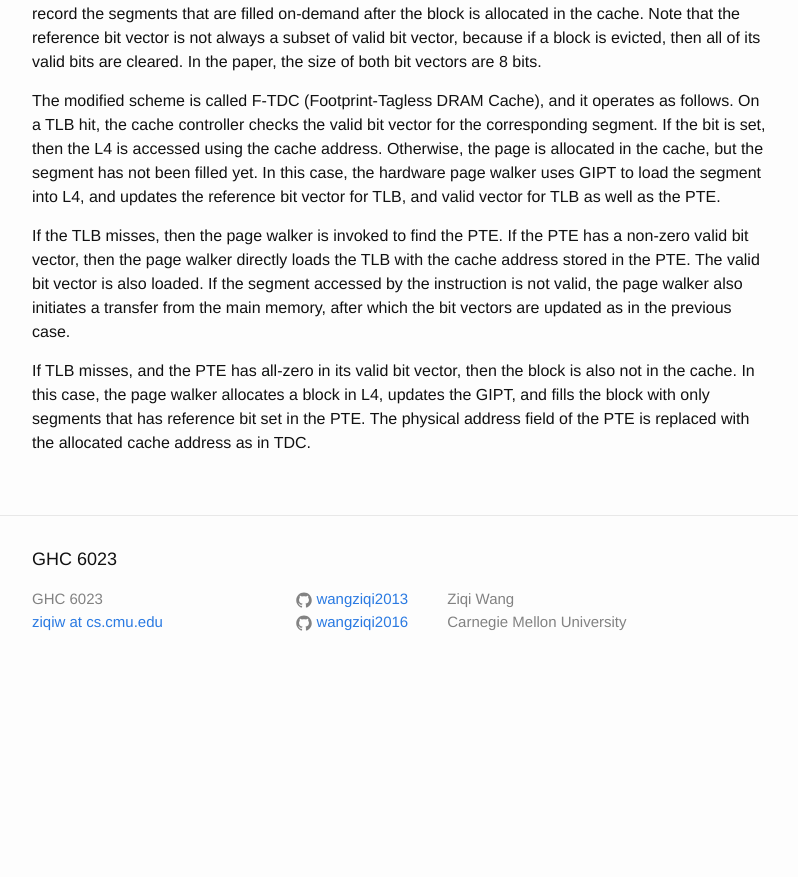
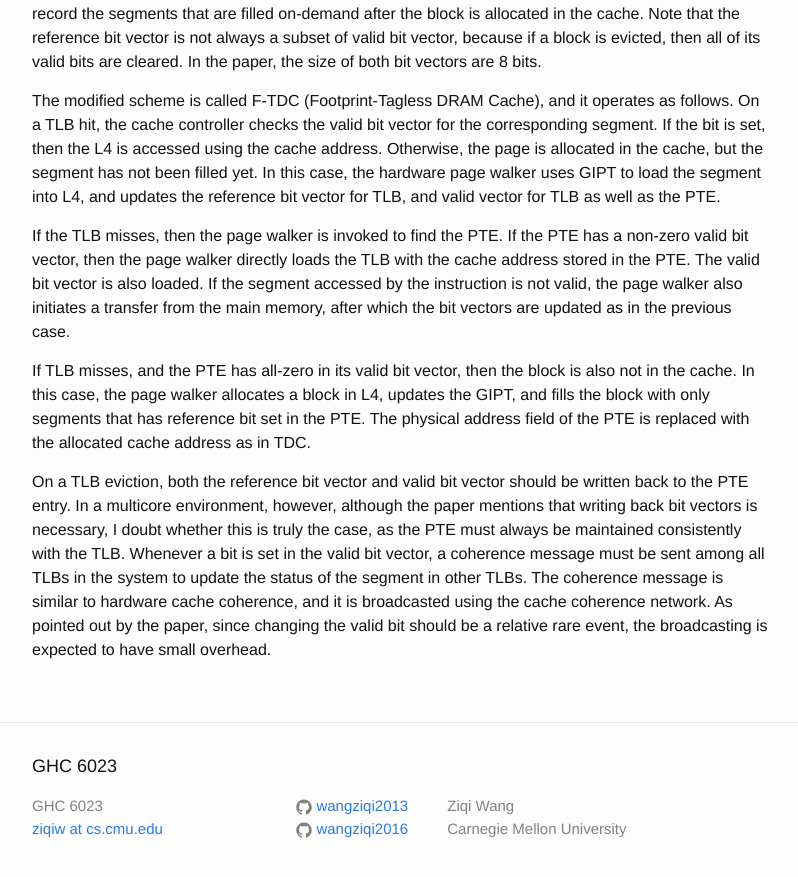
Before and after one commit to wangziqi2013/wangziqi2013.github.io, a Jekyll site: the page built from _posts/2018-06-16-Footprint-Caching.markdown, in a window 1280 px wide and 900 px high, scrolled down 1504 px. Shown: the top 877 px of the window, without its empty margins (238-1036 px from the left). Built offline with Jekyll 4.4.1, drawn with Linux system fonts in a browser that asks for light colours; before the commit the page ends 2197 px from its top, so only the background shows below that.

Commit message:
Adding coherence problem

```diff
--- a/_posts/2018-06-16-Footprint-Caching.markdown
+++ b/_posts/2018-06-16-Footprint-Caching.markdown
@@ -71,3 +71,10 @@ memory, after which the bit vectors are updated as in the previous case.
 If TLB misses, and the PTE has all-zero in its valid bit vector, then the block is also not in the cache. In this case,
 the page walker allocates a block in L4, updates the GIPT, and fills the block with only segments that has reference bit
 set in the PTE. The physical address field of the PTE is replaced with the allocated cache address as in TDC.
+
+On a TLB eviction, both the reference bit vector and valid bit vector should be written back to the PTE entry. In a multicore
+environment, however, although the paper mentions that writing back bit vectors is necessary, I doubt whether this is truly
+the case, as the PTE must always be maintained consistently with the TLB. Whenever a bit is set in the valid bit vector,
+a coherence message must be sent among all TLBs in the system to update the status of the segment in other TLBs. The coherence
+message is similar to hardware cache coherence, and it is broadcasted using the cache coherence network. As pointed out by
+the paper, since changing the valid bit should be a relative rare event, the broadcasting is expected to have small overhead.
```
